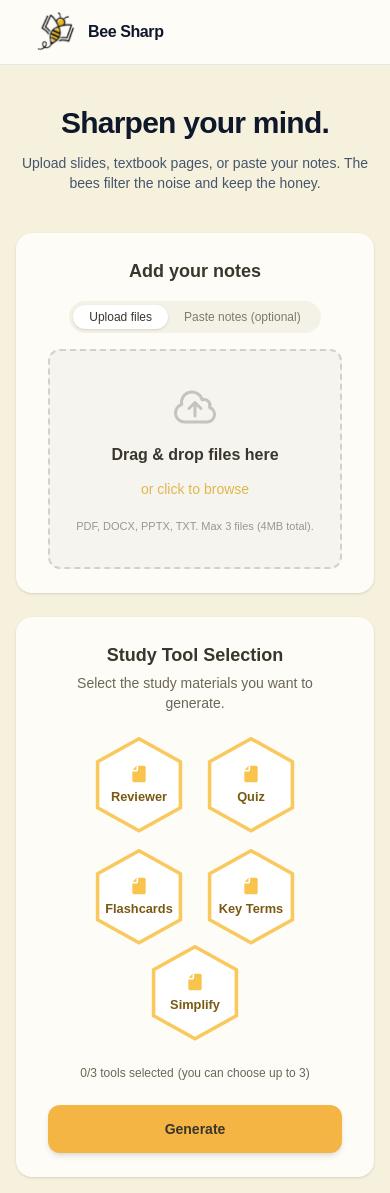
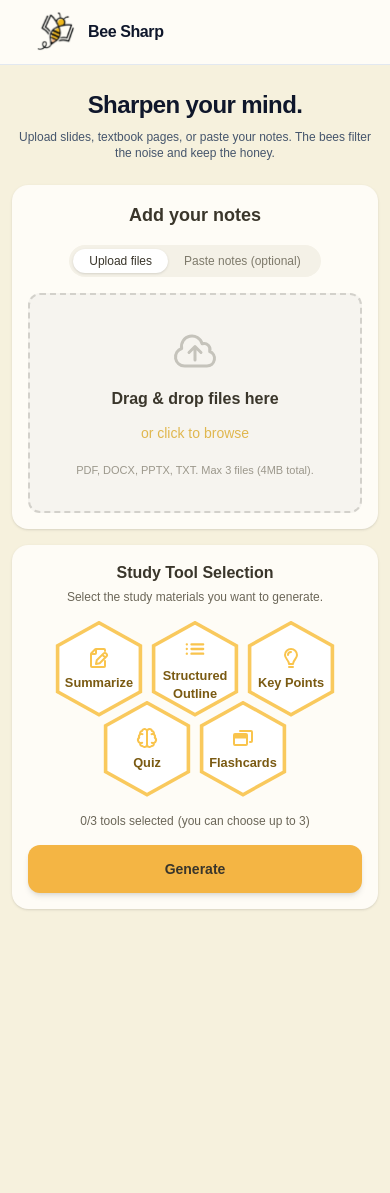
Before and after one commit to Julio-DelRosario/bee-sharp-app, a Next.js app: page / in a window 390 px wide. After the commit the page ends 925 px from the top, so only its background shows below. Built offline with nearby package versions, Linux system fonts and the light colour scheme.

Commit message:
Adjust InputScreen layout and responsive styles

```diff
--- a/components/InputScreen.tsx
+++ b/components/InputScreen.tsx
@@ -167,21 +167,21 @@ export default function InputScreen() {
   if (step === "output") return <OutputScreen onReset={handleReset} data={result} />;
 
   return (
-    <section className="flex flex-1 items-start justify-center pt-10 px-4">
-      <div className="w-full max-w-5xl flex flex-col gap-6">
-        <div className="mx-auto max-w-xl pb-4 text-center">
-          <h1 className="text-3xl font-semibold tracking-tight sm:text-4xl">
+    <section className="flex flex-1 items-start justify-center pt-6 sm:pt-10 px-3 sm:px-4">
+      <div className="w-full max-w-5xl flex flex-col gap-4 sm:gap-6">
+        <div className="mx-auto max-w-xl pb-2 sm:pb-4 text-center">
+          <h1 className="text-2xl font-semibold tracking-tight sm:text-3xl md:text-4xl">
             Sharpen your mind.
           </h1>
-          <p className="mt-3 text-sm text-slate-600 sm:text-base">
+          <p className="mt-2 sm:mt-3 text-xs text-slate-600 sm:text-sm md:text-base">
             Upload slides, textbook pages, or paste your notes. The bees filter the noise and keep the honey.
           </p>
         </div>
 
-        <div className="flex flex-col md:flex-row gap-6 items-stretch">
+        <div className="flex flex-col md:flex-row gap-4 sm:gap-6 items-stretch">
           {/* Left Panel */}
           <div className="w-full md:w-1/2 flex flex-col">
-            <div className="h-full rounded-2xl bg-[#FEFCF6] py-6 px-8 shadow-sm flex flex-col">
+            <div className="h-full rounded-2xl bg-[#FEFCF6] py-4 sm:py-6 px-4 sm:px-8 shadow-sm flex flex-col">
               <div className="mb-4 text-center">
                 <h2 className="text-lg font-semibold text-[#3a362b]">
                   Add your notes
@@ -375,20 +375,20 @@ export default function InputScreen() {
           </div>
 
           {/* Right Panel */}
-          <div className="w-full md:w-1/2 rounded-2xl bg-[#FEFCF6] py-6 px-8 shadow-sm flex flex-col justify-between gap-6">
-            <div className="flex flex-col gap-6">
+          <div className="w-full md:w-1/2 rounded-2xl bg-[#FEFCF6] py-4 sm:py-6 px-4 sm:px-8 shadow-sm flex flex-col justify-between gap-4 sm:gap-6">
+            <div className="flex flex-col gap-4 sm:gap-6">
               <div className="text-center">
-                <h2 className="text-lg font-semibold text-[#3a362b]">
+                <h2 className="text-base sm:text-lg font-semibold text-[#3a362b]">
                   Study Tool Selection
                 </h2>
-                <p className="mt-1 text-sm text-[#6b6658]">
+                <p className="mt-1 text-xs sm:text-sm text-[#6b6658]">
                   Select the study materials you want to generate.
                 </p>
               </div>
 
               <div className="flex justify-center">
-                {/* Desktop / tablet honeycomb */}
-                <div className="hidden md:flex flex-col items-center gap-2">
+                {/* Honeycomb layout - responsive for all screen sizes */}
+                <div className="flex flex-col items-center gap-2 scale-[1] sm:scale-100 origin-top">
                   {/* Top Row */}
                   <div className="flex justify-center">
                     <HexButton
@@ -396,10 +396,9 @@ export default function InputScreen() {
                       selected={selectedTools.includes("Summarize")}
                       onClick={() => toggleTool("Summarize")}
                       icon={
-                        <svg className="w-8 h-8" aria-hidden="true" xmlns="http://www.w3.org/2000/svg" width="24" height="24" fill="none" viewBox="0 0 24 24">
-                          <path stroke="currentColor" stroke-linecap="round" stroke-linejoin="round" stroke-width="2" d="M18 5V4a1 1 0 0 0-1-1H8.914a1 1 0 0 0-.707.293L4.293 7.207A1 1 0 0 0 4 7.914V20a1 1 0 0 0 1 1h12a1 1 0 0 0 1-1v-5M9 3v4a1 1 0 0 1-1 1H4m11.383.772 2.745 2.746m1.215-3.906a2.089 2.089 0 0 1 0 2.953l-6.65 6.646L9 17.95l.739-3.692 6.646-6.646a2.087 2.087 0 0 1 2.958 0Z"/>
+                        <svg className="w-6 h-6 sm:w-8 sm:h-8" aria-hidden="true" xmlns="http://www.w3.org/2000/svg" width="24" height="24" fill="none" viewBox="0 0 24 24">
+                          <path stroke="currentColor" strokeLinecap="round" strokeLinejoin="round" strokeWidth="2" d="M18 5V4a1 1 0 0 0-1-1H8.914a1 1 0 0 0-.707.293L4.293 7.207A1 1 0 0 0 4 7.914V20a1 1 0 0 0 1 1h12a1 1 0 0 0 1-1v-5M9 3v4a1 1 0 0 1-1 1H4m11.383.772 2.745 2.746m1.215-3.906a2.089 2.089 0 0 1 0 2.953l-6.65 6.646L9 17.95l.739-3.692 6.646-6.646a2.087 2.087 0 0 1 2.958 0Z"/>
                         </svg>
-
                       }
                     />
                     <HexButton
@@ -407,8 +406,8 @@ export default function InputScreen() {
                       selected={selectedTools.includes("Structured Outline")}
                       onClick={() => toggleTool("Structured Outline")}
                       icon={
-                        <svg className="w-10 h-10" aria-hidden="true" xmlns="http://www.w3.org/2000/svg" width="24" height="24" fill="none" viewBox="0 0 24 24">
-                          <path stroke="currentColor" stroke-linecap="round" stroke-width="2" d="M9 8h10M9 12h10M9 16h10M4.99 8H5m-.02 4h.01m0 4H5"/>
+                        <svg className="w-7 h-7 sm:w-10 sm:h-10" aria-hidden="true" xmlns="http://www.w3.org/2000/svg" width="24" height="24" fill="none" viewBox="0 0 24 24">
+                          <path stroke="currentColor" strokeLinecap="round" strokeWidth="2" d="M9 8h10M9 12h10M9 16h10M4.99 8H5m-.02 4h.01m0 4H5"/>
                         </svg>
                       }
                     />
@@ -417,23 +416,22 @@ export default function InputScreen() {
                       selected={selectedTools.includes("Key Points")}
                       onClick={() => toggleTool("Key Points")}
                       icon={
-                        <svg className="w-8 h-8" aria-hidden="true" xmlns="http://www.w3.org/2000/svg" width="24" height="24" fill="none" viewBox="0 0 24 24">
-                          <path stroke="currentColor" stroke-linecap="round" stroke-linejoin="round" stroke-width="2" d="M9 9a3 3 0 0 1 3-3m-2 15h4m0-3c0-4.1 4-4.9 4-9A6 6 0 1 0 6 9c0 4 4 5 4 9h4Z"/>
+                        <svg className="w-6 h-6 sm:w-8 sm:h-8" aria-hidden="true" xmlns="http://www.w3.org/2000/svg" width="24" height="24" fill="none" viewBox="0 0 24 24">
+                          <path stroke="currentColor" strokeLinecap="round" strokeLinejoin="round" strokeWidth="2" d="M9 9a3 3 0 0 1 3-3m-2 15h4m0-3c0-4.1 4-4.9 4-9A6 6 0 1 0 6 9c0 4 4 5 4 9h4Z"/>
                         </svg>
-
                       }
                     />
                   </div>
 
                   {/* Bottom Row */}
-                  <div className="-mt-8 flex justify-center">
+                  <div className="-mt-6 sm:-mt-8 flex justify-center">
                     <HexButton
                       label="Quiz"
                       selected={selectedTools.includes("Quiz")}
                       onClick={() => toggleTool("Quiz")}
                       icon={
-                        <svg className="w-8 h-8"  aria-hidden="true" xmlns="http://www.w3.org/2000/svg" width="24" height="24" fill="none" viewBox="0 0 24 24">
-                          <path stroke="currentColor" stroke-linecap="round" stroke-linejoin="round" stroke-width="2" d="M12 18.5A2.493 2.493 0 0 1 7.51 20H7.5a2.468 2.468 0 0 1-2.4-3.154 2.98 2.98 0 0 1-.85-5.274 2.468 2.468 0 0 1 .92-3.182 2.477 2.477 0 0 1 1.876-3.344 2.5 2.5 0 0 1 3.41-1.856A2.5 2.5 0 0 1 12 5.5m0 13v-13m0 13a2.493 2.493 0 0 0 4.49 1.5h.01a2.468 2.468 0 0 0 2.403-3.154 2.98 2.98 0 0 0 .847-5.274 2.468 2.468 0 0 0-.921-3.182 2.477 2.477 0 0 0-1.875-3.344A2.5 2.5 0 0 0 14.5 3 2.5 2.5 0 0 0 12 5.5m-8 5a2.5 2.5 0 0 1 3.48-2.3m-.28 8.551a3 3 0 0 1-2.953-5.185M20 10.5a2.5 2.5 0 0 0-3.481-2.3m.28 8.551a3 3 0 0 0 2.954-5.185"/>
+                        <svg className="w-6 h-6 sm:w-8 sm:h-8" aria-hidden="true" xmlns="http://www.w3.org/2000/svg" width="24" height="24" fill="none" viewBox="0 0 24 24">
+                          <path stroke="currentColor" strokeLinecap="round" strokeLinejoin="round" strokeWidth="2" d="M12 18.5A2.493 2.493 0 0 1 7.51 20H7.5a2.468 2.468 0 0 1-2.4-3.154 2.98 2.98 0 0 1-.85-5.274 2.468 2.468 0 0 1 .92-3.182 2.477 2.477 0 0 1 1.876-3.344 2.5 2.5 0 0 1 3.41-1.856A2.5 2.5 0 0 1 12 5.5m0 13v-13m0 13a2.493 2.493 0 0 0 4.49 1.5h.01a2.468 2.468 0 0 0 2.403-3.154 2.98 2.98 0 0 0 .847-5.274 2.468 2.468 0 0 0-.921-3.182 2.477 2.477 0 0 0-1.875-3.344A2.5 2.5 0 0 0 14.5 3 2.5 2.5 0 0 0 12 5.5m-8 5a2.5 2.5 0 0 1 3.48-2.3m-.28 8.551a3 3 0 0 1-2.953-5.185M20 10.5a2.5 2.5 0 0 0-3.481-2.3m.28 8.551a3 3 0 0 0 2.954-5.185"/>
                         </svg>
                       }
                     />
@@ -442,65 +440,9 @@ export default function InputScreen() {
                       selected={selectedTools.includes("Flashcards")}
                       onClick={() => toggleTool("Flashcards")}
                       icon={
-                        <svg className="w-8 h-8" aria-hidden="true" xmlns="http://www.w3.org/2000/svg" width="24" height="24" fill="currentColor" viewBox="0 0 24 24">
-                          <path fill-rule="evenodd" d="M8 5a1 1 0 0 1 1-1h11a2 2 0 0 1 2 2v9a2 2 0 0 1-2 2h-1a1 1 0 1 1 0-2h1V6H9a1 1 0 0 1-1-1Z" clip-rule="evenodd"/>
-                          <path fill-rule="evenodd" d="M4 7a2 2 0 0 0-2 2v9a2 2 0 0 0 2 2h11a2 2 0 0 0 2-2V9a2 2 0 0 0-2-2H4Zm0 11v-5.5h11V18H4Z" clip-rule="evenodd"/>
-                        </svg>
-                      }
-                    />
-                  </div>
-                </div>
-
-                {/* Mobile layout: compact grid that still feels connected */}
-                <div className="grid grid-cols-2 gap-4 place-items-center md:hidden">
-                  <HexButton
-                    label="Reviewer"
-                    selected={selectedTools.includes("Reviewer")}
-                    onClick={() => toggleTool("Reviewer")}
-                    icon={
-                      <svg className="w-5 h-5" aria-hidden="true" xmlns="http://www.w3.org/2000/svg" fill="currentColor" viewBox="0 0 24 24">
-                        <path fillRule="evenodd" d="M9 2.221V7H4.221a2 2 0 0 1 .365-.5L8.5 2.586A2 2 0 0 1 9 2.22ZM11 2v5a2 2 0 0 1-2 2H4v11a2 2 0 0 0 2 2h12a2 2 0 0 0 2-2V4a2 2 0 0 0-2-2h-7Z" clipRule="evenodd"/>
-                      </svg>
-                    }
-                  />
-                  <HexButton
-                    label="Quiz"
-                    selected={selectedTools.includes("Quiz")}
-                    onClick={() => toggleTool("Quiz")}
-                    icon={
-                      <svg className="w-5 h-5" aria-hidden="true" xmlns="http://www.w3.org/2000/svg" fill="currentColor" viewBox="0 0 24 24">
-                        <path fillRule="evenodd" d="M9 2.221V7H4.221a2 2 0 0 1 .365-.5L8.5 2.586A2 2 0 0 1 9 2.22ZM11 2v5a2 2 0 0 1-2 2H4v11a2 2 0 0 0 2 2h12a2 2 0 0 0 2-2V4a2 2 0 0 0-2-2h-7Z" clipRule="evenodd"/>
-                      </svg>
-                    }
-                  />
-                  <HexButton
-                    label="Flashcards"
-                    selected={selectedTools.includes("Flashcards")}
-                    onClick={() => toggleTool("Flashcards")}
-                    icon={
-                      <svg className="w-5 h-5" aria-hidden="true" xmlns="http://www.w3.org/2000/svg" fill="currentColor" viewBox="0 0 24 24">
-                        <path fillRule="evenodd" d="M9 2.221V7H4.221a2 2 0 0 1 .365-.5L8.5 2.586A2 2 0 0 1 9 2.22ZM11 2v5a2 2 0 0 1-2 2H4v11a2 2 0 0 0 2 2h12a2 2 0 0 0 2-2V4a2 2 0 0 0-2-2h-7Z" clipRule="evenodd"/>
-                      </svg>
-                    }
-                  />
-                  <HexButton
-                    label="Key Terms"
-                    selected={selectedTools.includes("Key Terms")}
-                    onClick={() => toggleTool("Key Terms")}
-                    icon={
-                      <svg className="w-5 h-5" aria-hidden="true" xmlns="http://www.w3.org/2000/svg" fill="currentColor" viewBox="0 0 24 24">
-                        <path fillRule="evenodd" d="M9 2.221V7H4.221a2 2 0 0 1 .365-.5L8.5 2.586A2 2 0 0 1 9 2.22ZM11 2v5a2 2 0 0 1-2 2H4v11a2 2 0 0 0 2 2h12a2 2 0 0 0 2-2V4a2 2 0 0 0-2-2h-7Z" clipRule="evenodd"/>
-                      </svg>
-                    }
-                  />
-                  <div className="col-span-2 -mt-4 flex justify-center">
-                    <HexButton
-                      label="Simplify"
-                      selected={selectedTools.includes("Simplify")}
-                      onClick={() => toggleTool("Simplify")}
-                      icon={
-                        <svg className="w-5 h-5" aria-hidden="true" xmlns="http://www.w3.org/2000/svg" fill="currentColor" viewBox="0 0 24 24">
-                          <path fillRule="evenodd" d="M9 2.221V7H4.221a2 2 0 0 1 .365-.5L8.5 2.586A2 2 0 0 1 9 2.22ZM11 2v5a2 2 0 0 1-2 2H4v11a2 2 0 0 0 2 2h12a2 2 0 0 0 2-2V4a2 2 0 0 0-2-2h-7Z" clipRule="evenodd"/>
+                        <svg className="w-6 h-6 sm:w-8 sm:h-8" aria-hidden="true" xmlns="http://www.w3.org/2000/svg" width="24" height="24" fill="currentColor" viewBox="0 0 24 24">
+                          <path fillRule="evenodd" d="M8 5a1 1 0 0 1 1-1h11a2 2 0 0 1 2 2v9a2 2 0 0 1-2 2h-1a1 1 0 1 1 0-2h1V6H9a1 1 0 0 1-1-1Z" clipRule="evenodd"/>
+                          <path fillRule="evenodd" d="M4 7a2 2 0 0 0-2 2v9a2 2 0 0 0 2 2h11a2 2 0 0 0 2-2V9a2 2 0 0 0-2-2H4Zm0 11v-5.5h11V18H4Z" clipRule="evenodd"/>
                         </svg>
                       }
                     />
```
